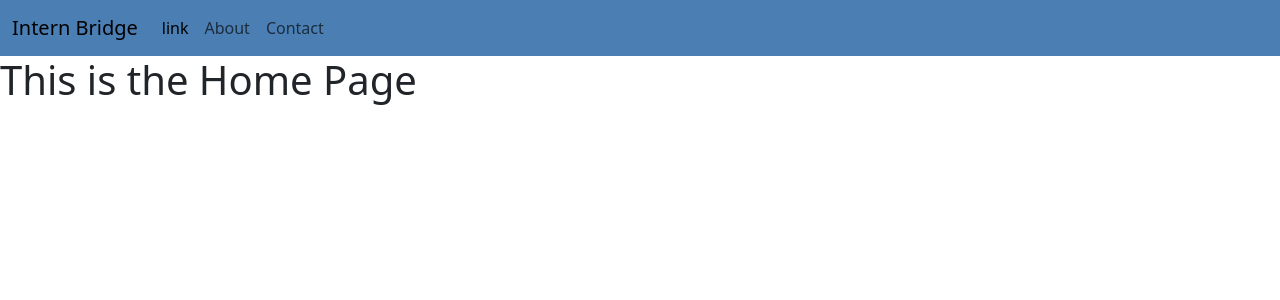
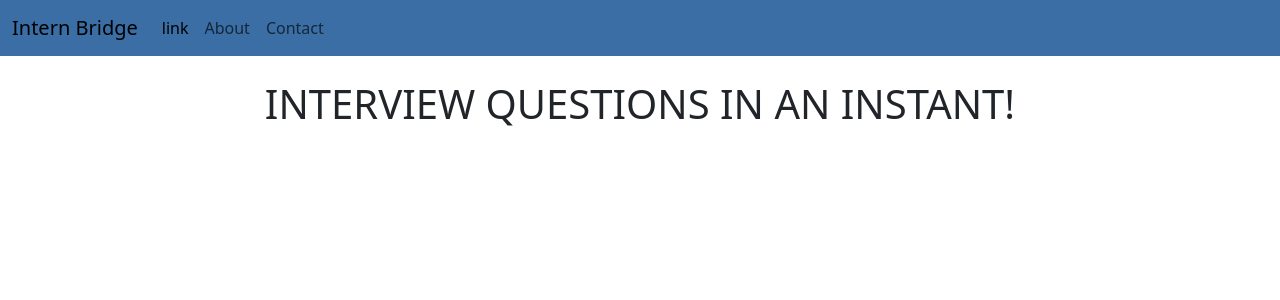
Before and after one commit to GraysenGould/Intern-Bridge, a Flask app: page /interview in a window 1280 px wide. Shown: the top 300 px of the page. Run offline with Flask 3, Linux system fonts and the light colour scheme.

Commit message:
added a header

```diff
--- a/website/static/styles.css
+++ b/website/static/styles.css
@@ -1,3 +1,3 @@
 .cust-nav {
-    background-color: #4b7fb4 !important; /* Dark grey background */
+    background-color: #3a6ea5; /* Dark grey background */
   }
--- a/website/templates/base.html
+++ b/website/templates/base.html
@@ -40,7 +40,8 @@
 
     </nav>
 
-    <h1>This is the Home Page</h1>
+    {% block content %} {%endblock%}
+
     <script
         src="https://cdn.jsdelivr.net/npm/bootstrap@5.3.3/dist/js/bootstrap.bundle.min.js"
         integrity="sha384-YvpcrYf0tY3lHB60NNkmXc5s9fDVZLESaAA55NDzOxhy9GkcIdslK1eN7N6jIeHz"
--- a/website/templates/home.html
+++ b/website/templates/home.html
@@ -1,3 +1,8 @@
 {% extends "base.html"%}
 
 {%block title %}Home{% endblock %}
+
+{%block content %}
+<h1>Welcome to Intern Bridge!</h1>
+
+{% endblock %}
--- a/website/templates/interview.html
+++ b/website/templates/interview.html
@@ -1,3 +1,15 @@
 {% extends "base.html"%}
 
 {%block title %}Interview{% endblock %}
+
+{%block content %}
+<div class="container-fluid">
+    <div class="row p-4 justify-content-center align-items-center">
+        <div class="col-lg-8 text-center">
+            <h1>INTERVIEW QUESTIONS IN AN INSTANT!</h1>
+        </div>
+    </div>
+</div>
+
+
+{% endblock %}
```
Also changed, not shown: color pallet.png (added).
